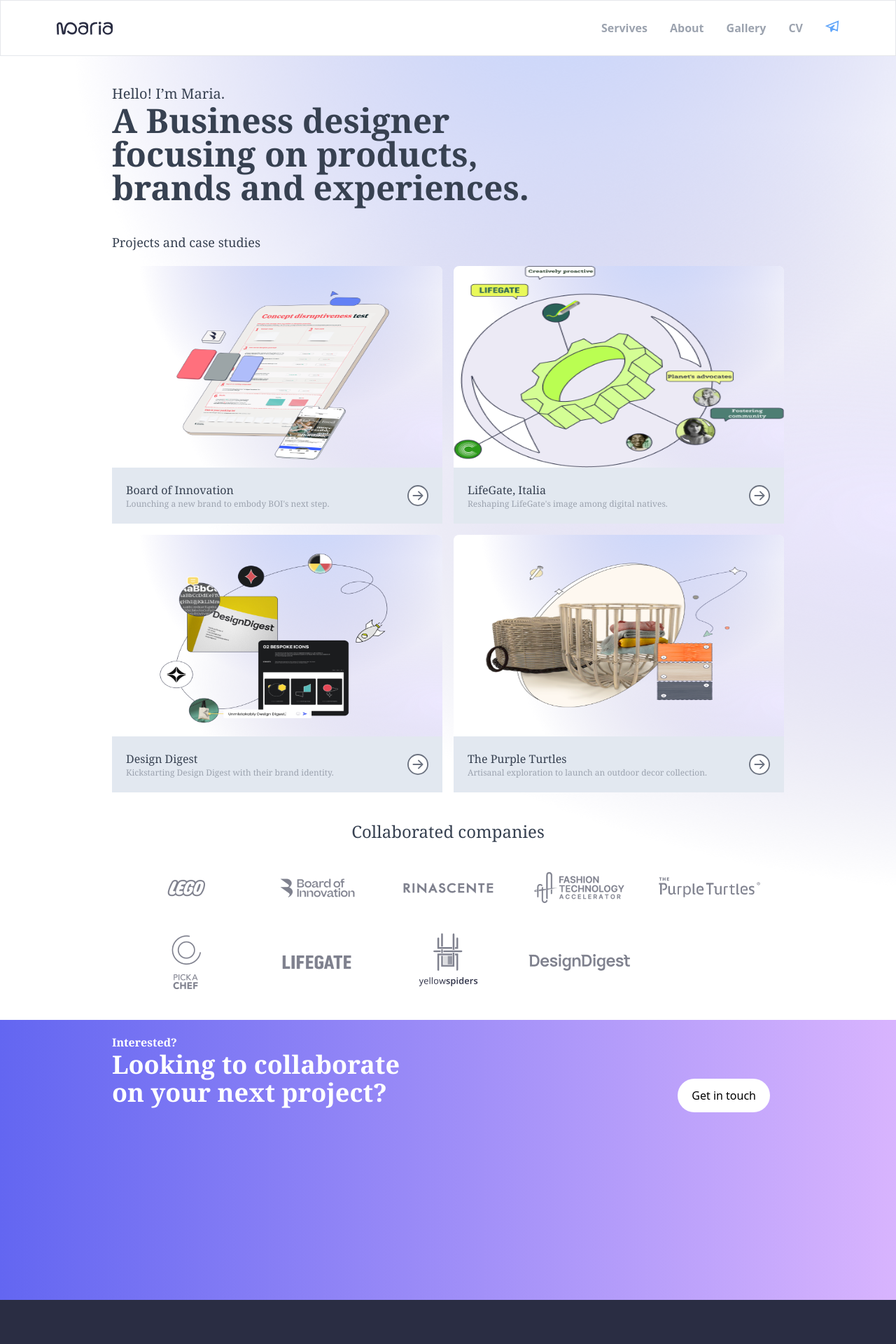
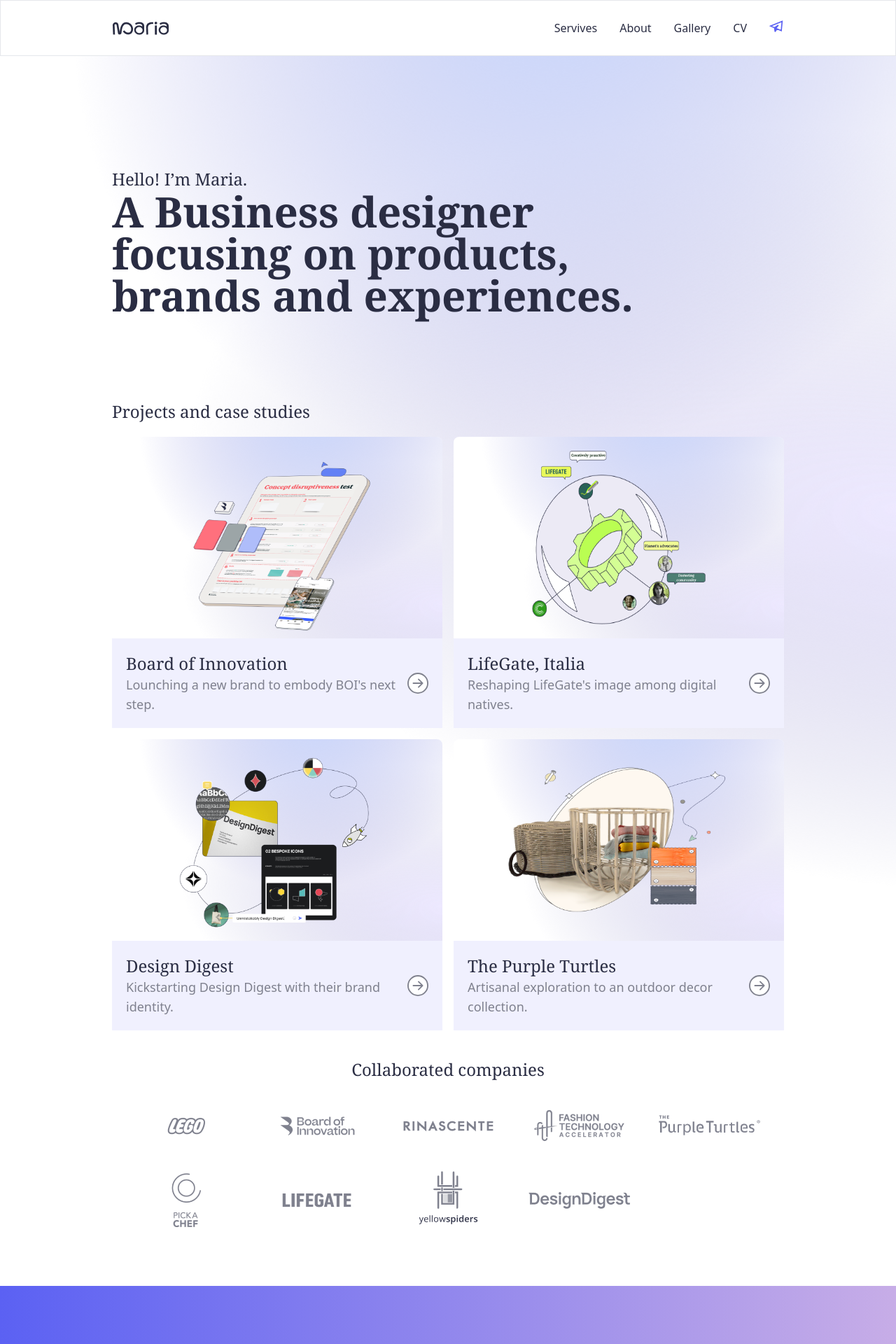
Before and after one commit to ashokpkd/project-maria, a React (Vite) app: page / in a window 1280 px wide. Shown: the top 1920 px of the page at 70% size. Built offline with nearby package versions, Linux system fonts and the light colour scheme.

Commit message:
changes applied

```diff
--- a/src/Pages/Gallery_Page/components/block/GalleryIntroBlock.jsx
+++ b/src/Pages/Gallery_Page/components/block/GalleryIntroBlock.jsx
@@ -2,11 +2,11 @@
 
 const GalleryIntroBlock = () => {
   return (
-    <div className="flex flex-col justify-center text-center px-5 py-16 md:px-40 gap-10">
-      <p className=" text-4xl font-bold">
+    <div className="flex flex-col justify-center text-center px-5 py-16 md:px-48 gap-10">
+      <p className="text-4xl font-bold lg:text-6xl xl:text-7xl">
         A personal curation of paintings, murals and illustrations.
       </p>
-      <p className="">
+      <p className=" md:px-32">
         Always been the artsy one in a crowd, I chose design not as a mere
         profession, but was driven solely by a deep-seated love for creating. My
         favorite pastime involves handcrafting journals to fill it up with my
--- a/src/Pages/Home_Page/components/block/HomePageBlock.jsx
+++ b/src/Pages/Home_Page/components/block/HomePageBlock.jsx
@@ -18,18 +18,18 @@
 const HomePageBlock = () => {
   return (
     <div
-      className="text-gray-700 font-serif px-10 md:px-40 py-10 flex flex-col gap-10"
+      className=" font-serif px-10 md:px-40 py-20  flex flex-col gap-10 text-[#2A2D43]"
       style={{
         backgroundImage: `url(${background})`,
         backgroundRepeat: "no-repeat",
         backgroundSize: "100%",
       }}
     >
-      <div>
-        <div className="text-lg lg:text-xl xl:text-2xl">
+      <div className="md:py-20">
+        <div className="text-lg lg:text-2xl xl:text-3xl">
           <p>Hello! I’m Maria.</p>
         </div>
-        <div className=" text-4xl font-bold lg:text-5xl xl:text-6xl">
+        <div className=" text-4xl font-bold lg:text-6xl xl:text-7xl ">
           <p>
             A Business designer <br /> focusing on products,
             <br /> brands and experiences.
@@ -37,13 +37,15 @@
         </div>
       </div>
       <div>
-        <p className=" text-lg">Projects and case studies</p>
-        <div className=" mt-5 grid grid-cols-1 gap-5 md:gap-4 lg:gap-4 md:grid-cols-2">
+        <p className=" text-lg lg:text-2xl xl:text-3xl">
+          Projects and case studies
+        </p>
+        <div className=" mt-5 grid grid-cols-1 gap-5 md:gap-4 lg:gap-4 md:grid-cols-2 ">
           <div>
-            <div className=" bg-white rounded-lg">
+            <div className=" bg-white rounded-lg ">
               <a href="#">
                 <img
-                  className="rounded-t-lg w-[100%] md:h-64 lg:h-72 xl:h-96"
+                  className="rounded-t-lg w-[100%] px-10  md:h-64 lg:h-72 xl:h-96"
                   src={boi}
                   alt=""
                   style={{
@@ -53,14 +55,45 @@
                   }}
                 />
               </a>
-              <div className="p-5 flex justify-between items-center bg-slate-200">
+              <div className="p-5 flex justify-between items-center bg-[#f0f0fe]">
                 <div>
-                  <p>Board of Innovation</p>
-                  <p className="text-xs text-gray-400 font-light">
+                  <p className="text-lg lg:text-2xl xl:text-3xl">
+                    Board of Innovation
+                  </p>
+                  <p className="text-sm lg:text-lg text-[#7F818E] font-sans font-light">
                     Lounching a new brand to embody BOI's next step.
                   </p>
                 </div>
-                <div className=" bg-white rounded-full text-gray-500 hover:text-blue-500 cursor-pointer">
+                <div className=" bg-white rounded-full text-[#7F818E]  hover:text-blue-500 cursor-pointer">
+                  <BsArrowRightCircle size={30} />
+                </div>
+              </div>
+            </div>
+          </div>
+          <div>
+            <div className=" bg-white rounded-lg ">
+              <a href="#">
+                <img
+                  className="rounded-t-lg w-[100%] px-28 py-5 md:h-64 lg:h-72 xl:h-96"
+                  src={lifegate}
+                  alt=""
+                  style={{
+                    backgroundImage: `url(${background})`,
+                    backgroundRepeat: "no-repeat",
+                    backgroundSize: "100%",
+                  }}
+                />
+              </a>
+              <div className="p-5 flex justify-between items-center bg-[#f0f0fe]">
+                <div>
+                  <p className="text-lg lg:text-2xl xl:text-3xl">
+                    LifeGate, Italia
+                  </p>
+                  <p className="text-sm lg:text-lg text-[#7F818E] font-sans font-light">
+                    Reshaping LifeGate's image among digital natives.
+                  </p>
+                </div>
+                <div className=" bg-white rounded-full text-[#7F818E]  hover:text-blue-500 cursor-pointer">
                   <BsArrowRightCircle size={30} />
                 </div>
               </div>
@@ -70,8 +103,8 @@
             <div className=" bg-white rounded-lg">
               <a href="#">
                 <img
-                  className="rounded-t-lg w-[100%] md:h-64 lg:h-72 xl:h-96"
-                  src={lifegate}
+                  className="rounded-t-lg w-[100%] px-10 md:h-64 lg:h-72 xl:h-96"
+                  src={dd}
                   alt=""
                   style={{
                     backgroundImage: `url(${background})`,
@@ -80,14 +113,16 @@
                   }}
                 />
               </a>
-              <div className="p-5 flex justify-between items-center bg-slate-200">
+              <div className="p-5 flex justify-between items-center bg-[#f0f0fe]">
                 <div>
-                  <p>LifeGate, Italia</p>
-                  <p className="text-xs text-gray-400 font-light">
-                    Reshaping LifeGate's image among digital natives.
+                  <p className="text-lg lg:text-2xl xl:text-3xl">
+                    Design Digest
+                  </p>
+                  <p className="text-sm lg:text-lg text-[#7F818E] font-sans font-light">
+                    Kickstarting Design Digest with their brand identity.
                   </p>
                 </div>
-                <div className=" bg-white rounded-full text-gray-500 hover:text-blue-500 cursor-pointer">
+                <div className=" bg-white rounded-full text-[#7F818E]  hover:text-blue-500 cursor-pointer">
                   <BsArrowRightCircle size={30} />
                 </div>
               </div>
@@ -97,34 +132,7 @@
             <div className=" bg-white rounded-lg">
               <a href="#">
                 <img
-                  className="rounded-t-lg w-[100%] md:h-64 lg:h-72 xl:h-96"
-                  src={dd}
-                  alt=""
-                  style={{
-                    backgroundImage: `url(${background})`,
-                    backgroundRepeat: "no-repeat",
-                    backgroundSize: "100%",
-                  }}
-                />
-              </a>
-              <div className="p-5 flex justify-between items-center bg-slate-200">
-                <div>
-                  <p>Design Digest</p>
-                  <p className="text-xs text-gray-400 font-light">
-                    Kickstarting Design Digest with their brand identity.
-                  </p>
-                </div>
-                <div className=" bg-white rounded-full text-gray-500 hover:text-blue-500 cursor-pointer">
-                  <BsArrowRightCircle size={30} />
-                </div>
-              </div>
-            </div>
-          </div>
-          <div>
-            <div className=" bg-white rounded-lg">
-              <a href="#">
-                <img
-                  className="rounded-t-lg w-[100%] md:h-64 lg:h-72 xl:h-96"
+                  className="rounded-t-lg w-[100%] px-10 md:h-64 lg:h-72 xl:h-96"
                   src={rtg}
                   alt=""
                   style={{
@@ -134,14 +142,16 @@
                   }}
                 />
               </a>
-              <div className="p-5 flex justify-between items-center bg-slate-200">
+              <div className="p-5 flex justify-between items-center bg-[#f0f0fe]">
                 <div>
-                  <p>The Purple Turtles</p>
-                  <p className="text-xs text-gray-400 font-light">
-                    Artisanal exploration to launch an outdoor decor collection.
+                  <p className="text-lg lg:text-2xl xl:text-3xl">
+                    The Purple Turtles
+                  </p>
+                  <p className="text-sm lg:text-lg text-[#7F818E] font-sans font-light">
+                    Artisanal exploration to an outdoor decor collection.
                   </p>
                 </div>
-                <div className=" bg-white rounded-full text-gray-500 hover:text-blue-500 cursor-pointer">
+                <div className=" bg-white rounded-full text-[#7F818E]  hover:text-blue-500 cursor-pointer">
                   <BsArrowRightCircle size={30} />
                 </div>
               </div>
--- a/src/Pages/Services_Page/components/block/ProductsBlock.jsx
+++ b/src/Pages/Services_Page/components/block/ProductsBlock.jsx
@@ -17,8 +17,8 @@
             Designing to connect with consumers by empathising with their pain-
             points and behavioural patterns.
           </p>
-          <p className=" font-sans text-blue-500">My capabilities</p>
-          <p className=" text-lg font-medium text-gray-500">
+          <p className=" font-sans text-[#5B61F3]">My capabilities</p>
+          <p className=" text-lg font-medium text-[#7F818E]">
             Product design
             <br /> UI Design
             <br /> Packaging design
@@ -38,8 +38,8 @@
             Making systems through resonant storytelling and design for
             differentiation and optimal positioning.
           </p>
-          <p className=" font-sans text-blue-500">My capabilities</p>
-          <p className=" text-lg font-medium text-gray-500">
+          <p className=" font-sans text-[#5B61F3]">My capabilities</p>
+          <p className=" text-lg font-medium text-[#7F818E]">
             Visual identity
             <br />
             Verbal identity
@@ -59,8 +59,8 @@
             Help capitalize on shifting market trends and optimise resilient
             strategies through an iterative design thinking approach.
           </p>
-          <p className=" font-sans text-blue-500">My capabilities</p>
-          <p className=" text-lg font-medium text-gray-500">
+          <p className=" font-sans text-[#5B61F3]">My capabilities</p>
+          <p className=" text-lg font-medium text-[#7F818E]">
             Product strategy
             <br />
             Consumer research
--- a/src/Pages/Services_Page/components/block/ServiceIntroBlock.jsx
+++ b/src/Pages/Services_Page/components/block/ServiceIntroBlock.jsx
@@ -2,10 +2,12 @@
 
 const ServiceIntroBlock = () => {
   return (
-    <div className=" py-20">
-      <p className="text-lg lg:text-xl xl:text-2xl">Services</p>
-      <p className=" text-4xl font-bold lg:text-5xl xl:text-6xl">
-        Building value through design for consumers and businesses.
+    <div className=" py-20 flex flex-col gap-4">
+      <p className="text-lg lg:text-2xl xl:text-3xl">Services</p>
+      <p className=" text-4xl font-bold lg:text-6xl xl:text-7xl ">
+        Building value through
+        <br /> design for consumers
+        <br /> and businesses.
       </p>
     </div>
   );
--- a/src/Pages/Services_Page/components/block/WorkApproachBlock.jsx
+++ b/src/Pages/Services_Page/components/block/WorkApproachBlock.jsx
@@ -4,38 +4,42 @@
   return (
     <div className=" flex flex-col gap-3">
       <div className="flex flex-col gap-3 md:max-w-[70%] border-b py-5 border-gray-400 ">
-        <p className=" text-md font-normal text-blue-600 font-sans">
+        <p className=" text-md font-normal text-[#5B61F3] font-sans">
           Work approach #01
         </p>
-        <p className=" text-xl lg:text-xl xl:text-2xl ">
+        <p className=" text-xl lg:text-2xl xl:text-3x">
           Quick wins with agile iterations
         </p>
-        <p className="text-sm font-sans text-gray-500">
+        <p className="text-sm font-sans text-[#7F818E]">
           As a designer, I excel in adaptive decision-making. Everything I
           create is dynamic, evolving with each iteration. I make sure to gain
           valuable insights at every stage to ensure optimal outcomes.
         </p>
       </div>
       <div className="flex flex-col gap-3 md:max-w-[70%] border-b py-5 border-gray-400 ">
-        <p className=" text-md font-normal text-blue-600 font-sans">
+        <p className=" text-md font-normal text-[#5B61F3] font-sans">
           Work approach #02
         </p>
-        <p className="text-xl lg:text-xl xl:text-2xl">
-        Going beyond just aesthetics
+        <p className="text-xl lg:text-2xl xl:text-3xl">
+          Going beyond just aesthetics
         </p>
-        <p className="text-sm font-sans text-gray-500">
-        I prioritize function over aesthetics, ensuring every deliverable contributes tangibly to my client's mission, creating a valuable impact.
+        <p className="text-sm font-sans text-[#7F818E]">
+          I prioritize function over aesthetics, ensuring every deliverable
+          contributes tangibly to my client's mission, creating a valuable
+          impact.
         </p>
       </div>
       <div className="flex flex-col gap-3 md:max-w-[70%] border-b  py-5 border-gray-400 ">
-        <p className=" text-md font-normal text-blue-600 font-sans">
+        <p className=" text-md font-normal text-[#5B61F3] font-sans">
           Work approach #03
         </p>
-        <p className="text-xl lg:text-xl xl:text-2xl">
-        Thrive in collaborative environments
+        <p className="text-xl lg:text-2xl xl:text-3xl">
+          Thrive in collaborative environments
         </p>
-        <p className="text-sm font-sans text-gray-500">
-        I believe good design thrives in a shared space, not a bubble. The project comes alive through hands-on experience, feedback, and uncovering perspectives I might have missed.
+        <p className="text-sm font-sans text-[#7F818E]">
+          I believe good design thrives in a shared space, not a bubble. The
+          project comes alive through hands-on experience, feedback, and
+          uncovering perspectives I might have missed.
         </p>
       </div>
     </div>
--- a/src/components/block/Footer.jsx
+++ b/src/components/block/Footer.jsx
@@ -6,20 +6,22 @@
 const Footer = () => {
   return (
     <div className=" font-serif text-white">
-      <div className=" bg-indigo-400 h-[90vh] md:px-40 md:py-5 md:h-[50vh] md:bg-gradient-to-r from-indigo-500 to-purple-300 flex flex-col pl-10 pt-10 items-start ">
-        <div className="w-full md:flex md:flex-col md:justify-around ">
-          <div className=" font-bold ">
-            <p>Interested?</p>
+      <div className=" bg-[#8083e2] h-[90vh] md:px-40 md:py-5 md:h-[50vh] md:bg-gradient-to-r from-[#5B61F3] to-[#c7ade7] flex flex-col px-10 justify-center items-start ">
+        <div className="w-full  md:justify-around py-5 flex flex-col gap-3 ">
+          <div>
+            <p className=" font-sans text-sm md:text-lg lg:text-xl">
+              Interested?
+            </p>
           </div>
-          <div className="md:flex md:justify-between">
+          <div className="flex flex-col md:flex-row md:justify-between  gap-5">
             <div className="text-4xl font-bold">
               <p>
                 Looking to collaborate
                 <br /> on your next project?
               </p>
             </div>
-            <div className=" flex justify-center items-center mt-10 mr-5  ">
-              <button className=" bg-white text-black px-5 py-3 font-sans font-medium rounded-full">
+            <div className=" flex justify-center items-center mt-10 mr-5">
+              <button className=" bg-white text-[#2A2D43] px-6 py-3  font-sans font-medium rounded-full">
                 Get in touch
               </button>
             </div>
@@ -29,12 +31,12 @@
 
       <div style={{ backgroundColor: "#2A2D43" }} className="px-10 pt-20">
         <div className=" flex flex-col gap-5 md:px-32">
-          <div className="text-md md:w-80  ">
+          <div className="text-sm lg:text-xl xl:text-2xl md:w-80  ">
             <p>
               I’m Maria, a multidisciplinary designer working from Milan, Italy.
             </p>
           </div>
-          <div className="text-md md:w-80">
+          <div className="text-sm lg:text-xl xl:text-2xl md:w-80">
             <p>
               A versatile professional, I've proudly worn many hats, each
               showcasing my passion for bringing ideas to life.
@@ -42,7 +44,7 @@
           </div>
           <div className="flex flex-col gap-3 md:flex-row md:justify-start md:gap-14 mt-16 md:items-center">
             <div>
-              <button className=" bg-white text-gray-400 px-3 py-1 font-sans rounded-xl">
+              <button className=" bg-[#F9F7F780] text-white px-10 py-3  font-sans font-thin rounded-full">
                 View CV
               </button>
             </div>
--- a/src/components/block/Hamburger.jsx
+++ b/src/components/block/Hamburger.jsx
@@ -5,21 +5,21 @@
 const Hamburger = () => {
   const navigate = useNavigate();
   return (
-    <div className="md:hidden absolute">
-      <ul className="flex flex-col justify-start items-start w-[80vw] border-t-2 border-blue-500 font-medium px-5 mx-10 gap-4 py-2 text-gray-500 text-md  bg-white">
-        <li className=" cursor-pointer border-b-2 hover:text-blue-400 py-2 w-full">
+    <div className="md:hidden absolute ">
+      <ul className="flex flex-col justify-start font-sans items-start w-[80vw]  border-t-2 border-blue-500 font-medium px-10 mx-10 gap-4 py-7 text-gray-500 text-md fixed bg-white">
+        <li className=" cursor-pointer border-b hover:text-[#5B61F3] py-2 w-full">
           <p onClick={() => navigate("/services")}>Services</p>
         </li>
-        <li className=" cursor-pointer border-b-2 hover:text-blue-400 py-2 w-full">
+        <li className=" cursor-pointer border-b hover:text-[#5B61F3] py-2 w-full">
           <p onClick={() => navigate()}>About</p>
         </li>
-        <li className=" cursor-pointer border-b-2 hover:text-blue-400 py-2 w-full">
+        <li className=" cursor-pointer border-b hover:text-[#5B61F3] py-2 w-full">
           <p onClick={() => navigate("/gallery")}>Gallery</p>
         </li>
-        <li className=" cursor-pointer border-b-2 hover:text-blue-400 py-2 w-full">
+        <li className=" cursor-pointer border-b hover:text-[#5B61F3] py-2 w-full">
           <p onClick={() => navigate("/cv")}>CV</p>
         </li>
-        <li className=" cursor-pointer  border-b-2 hover:text-blue-400 py-1 w-full text-blue-500">
+        <li className=" cursor-pointer  border-b hover:text-[#5B61F3] py-1 w-full text-[#5B61F3]">
           <p onClick={() => navigate()}>
             <GrSend size={20} />
           </p>
--- a/src/components/block/Navbar.jsx
+++ b/src/components/block/Navbar.jsx
@@ -13,33 +13,33 @@
   };
   return (
     <>
-      <div className="w-[100%] h-16 md:h-20 md:px-20 flex justify-between items-center px-5 md:border sticky top-0 bg-white">
+      <div className="w-[100%] h-16 md:h-20 md:px-40 flex justify-between items-center px-10 md:border sticky top-0 bg-white">
         <div>
           <img src={logo} alt="logo" className=" " />
         </div>
-        <div className="flex justify-between gap-8 font-sans text-gray-400 max-md:hidden">
+        <div className="flex justify-between gap-8 font-sans max-md:hidden" style={{color:'#2A2D43'}}>
           <div
             onClick={() => navigate("/services")}
-            className=" cursor-pointer hover:text-blue-400 font-semibold"
+            className=" cursor-pointer  font-normal hover:text-[#5B61F3]"
           >
             Servives
           </div>
-          <div className=" cursor-pointer hover:text-blue-400 font-semibold">
+          <div className=" cursor-pointer  font-normal hover:text-[#5B61F3]" >
             About
           </div>
           <div
             onClick={() => navigate("/gallery")}
-            className=" cursor-pointer hover:text-blue-400 font-semibold"
+            className=" cursor-pointer  font-normal hover:text-[#5B61F3]"
           >
             Gallery
           </div>
           <div
             onClick={() => navigate("/cv")}
-            className=" cursor-pointer hover:text-blue-400 font-semibold"
+            className=" cursor-pointer  font-normal hover:text-[#5B61F3]"
           >
             CV
           </div>
-          <div className=" text-blue-400 cursor-pointer hover:text-blue-400 font-semibold">
+          <div className="  cursor-pointer  font-normal"  style={{color:'#5B61F3'}}>
             <GrSend size={20} />
           </div>
         </div>
```
Also changed, not shown: src/Pages/Gallery_Page/components/block/GalleryBlock.jsx (+12 -13 lines).
